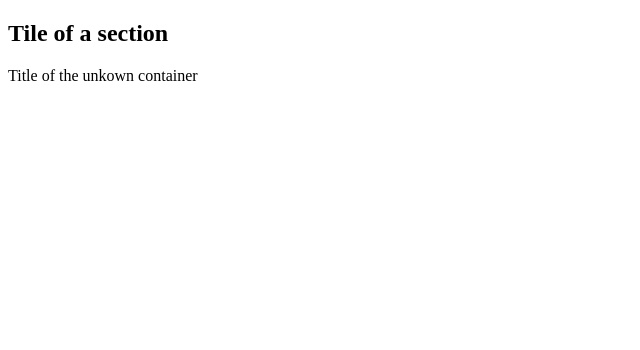
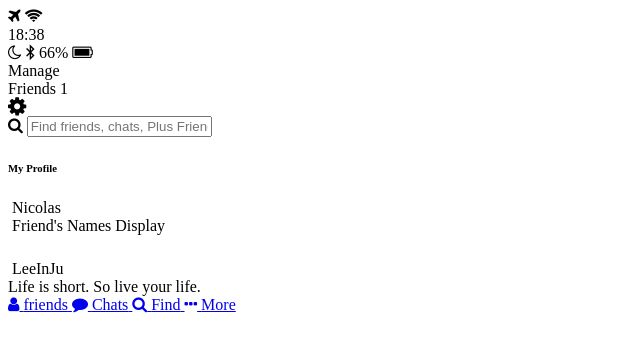
Before and after one commit to LeeInJu/kakao-clone, a plain HTML site: page index.html in a window 1280 px wide. Shown: the whole page, without its empty margins (0-640 px from the left). Drawn offline with Linux system fonts and the light colour scheme.

Commit message:
chats is done!!

```diff
--- a/index.html
+++ b/index.html
@@ -1,22 +1,92 @@
 <!DOCTYPE html>
 <html lang="ko">
   <head>
-    <meta charset="utf-8" />
-    <meta name="author" content="LeeInJu" />
-    <meta name="description" content="카카오 클론에 온 것을 환영." />
-    <title>이건 나의 사이트입니다.</title>
+    <meta charset="UTF-8" />
+    <meta name="viewport" content="width=device-width, initial-scale=1.0" />
+    <meta http-equiv="X-UA-Compatible" content="ie=edge" />
+    <link
+      rel="stylesheet"
+      href="https://stackpath.bootstrapcdn.com/font-awesome/4.7.0/css/font-awesome.min.css"
+    />
+    <title>Friends</title>
   </head>
   <body>
-    <section>
-      <header id="headerNumberOne" class="defaultHeader">
-        <h1>Tile of a section</h1>
-      </header>
-    </section>
-
-    <div>
-      <header id="differentHeader" class="defaultHeader">
-        Title of the unkown container
-      </header>
-    </div>
+    <header>
+      <div class="header__top">
+        <div class="header__column">
+          <i class="fa fa-plane"></i> <i class="fa fa-wifi"></i>
+        </div>
+        <div class="header__column"></div>
+        <span class="header__time">18:38</span>
+      </div>
+      <div class="header__column">
+        <i class="fa fa-moon-o"></i> <i class="fa fa-bluetooth-b"></i>
+        <span class="header__battery"
+          >66% <i class="fa fa-battery-full"></i
+        ></span>
+      </div>
+      <div class="header__bottom">
+        <div class="header__column">
+          <span class="header__text">Manage</span>
+        </div>
+        <div class="header__column">
+          <span class="header__text"
+            >Friends <span class="header__number">1</span></span
+          >
+        </div>
+        <div class="header__column"><i class="fa fa-cog fa-lg"></i></div>
+      </div>
+    </header>
+    <main calss="friends">
+      <div class="search-bar">
+        <i class="fa fa-search"></i>
+        <input type="text" placeholder="Find friends, chats, Plus Friends" />
+      </div>
+      <section class="friends__section">
+        <header calss="friends__section-header">
+          <h6 class="friends__section-title">My Profile</h6>
+        </header>
+        <div class="friends__section-rows">
+          <div class="friends__section-row">
+            <img src="" alt="" />
+            <span class="fiends__section-name">Nicolas</span>
+          </div>
+          <div class="friends__section_row">
+            <img src="" alt="" />
+            <span class="friends__section-name">Friend's Names Display</span>
+          </div>
+        </div>
+      </section>
+      <section class="friends__section">
+        <header class="friends__section-header ">
+          <h6 class="friends__section-title"></h6>
+        </header>
+        <div class="friends__section-rows">
+          <div class="friends__section-row">
+            <div class="friends__section-column">
+              <img src="" alt="" />
+              <span class="friends__section-name">LeeInJu</span>
+            </div>
+            <span class="friends__section-tagline">
+              Life is short. So live your life.
+            </span>
+          </div>
+        </div>
+      </section>
+    </main>
+    <nav class="tab-bar">
+      <a href="index.html" class="tab-bar_tab tab-bar_tab--selected">
+        <i class="fa fa-user"></i> <span class="tab-bar_title">friends</span>
+      </a>
+      <a href="chats.html" class="tab-bar_tab">
+        <i class="fa fa-comment"></i> <span class="tab-bar_title">Chats</span>
+      </a>
+      <a href="find.html" class="tab-bar_tab">
+        <i class="fa fa-search"></i> <span class="tab-bar_title">Find</span>
+      </a>
+      <a href="more.html" class="tab-bar_tab">
+        <i class="fa fa-ellipsis-h"></i> <span class="tab-bar_title">More</span>
+      </a>
+    </nav>
   </body>
 </html>
```
Also changed, not shown: chat.html (+38 -0 lines), chats.html (+85 -0 lines), find.html (+49 -0 lines), more.html (+49 -0 lines), profile.html (+35 -0 lines), images/Me.jpg (added).
